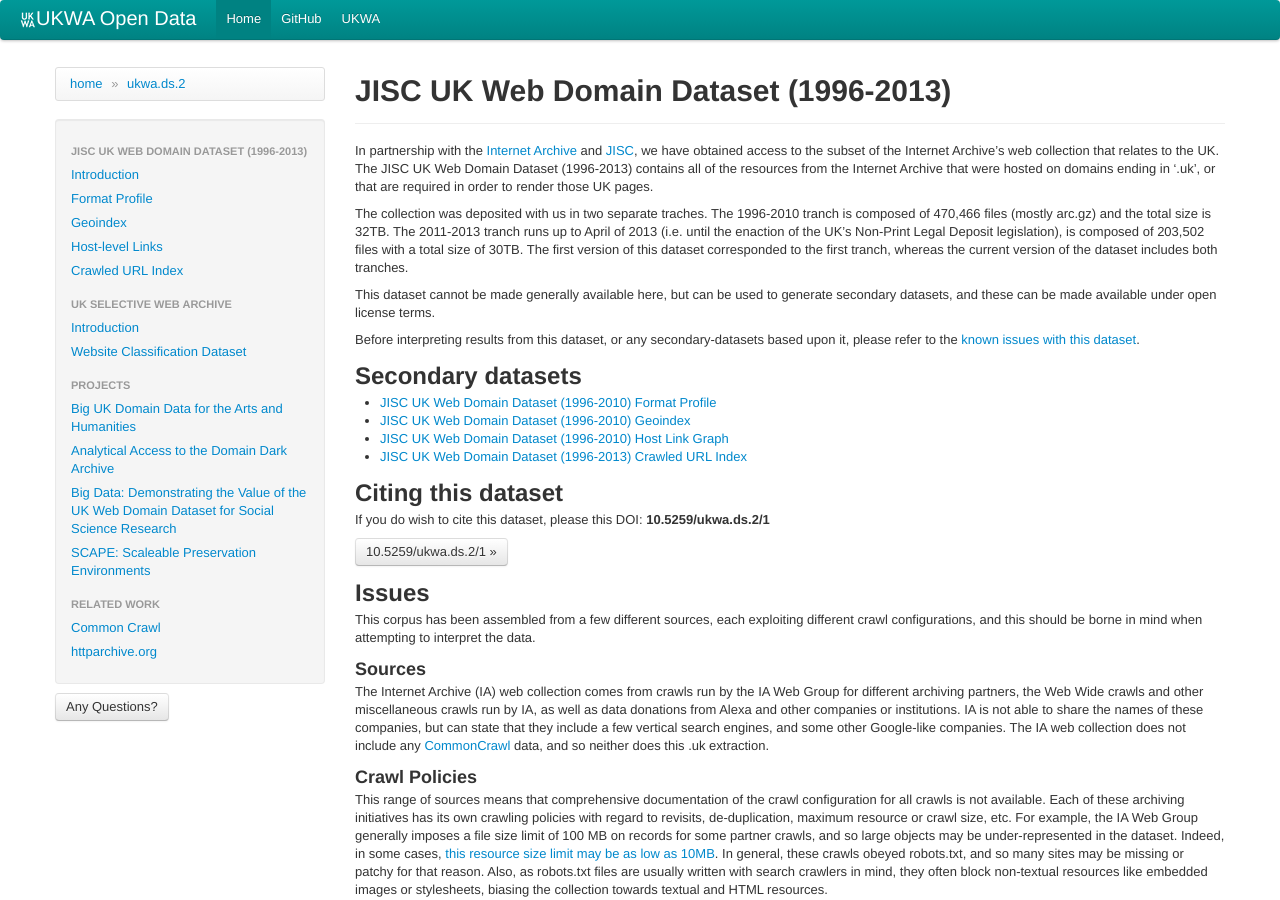
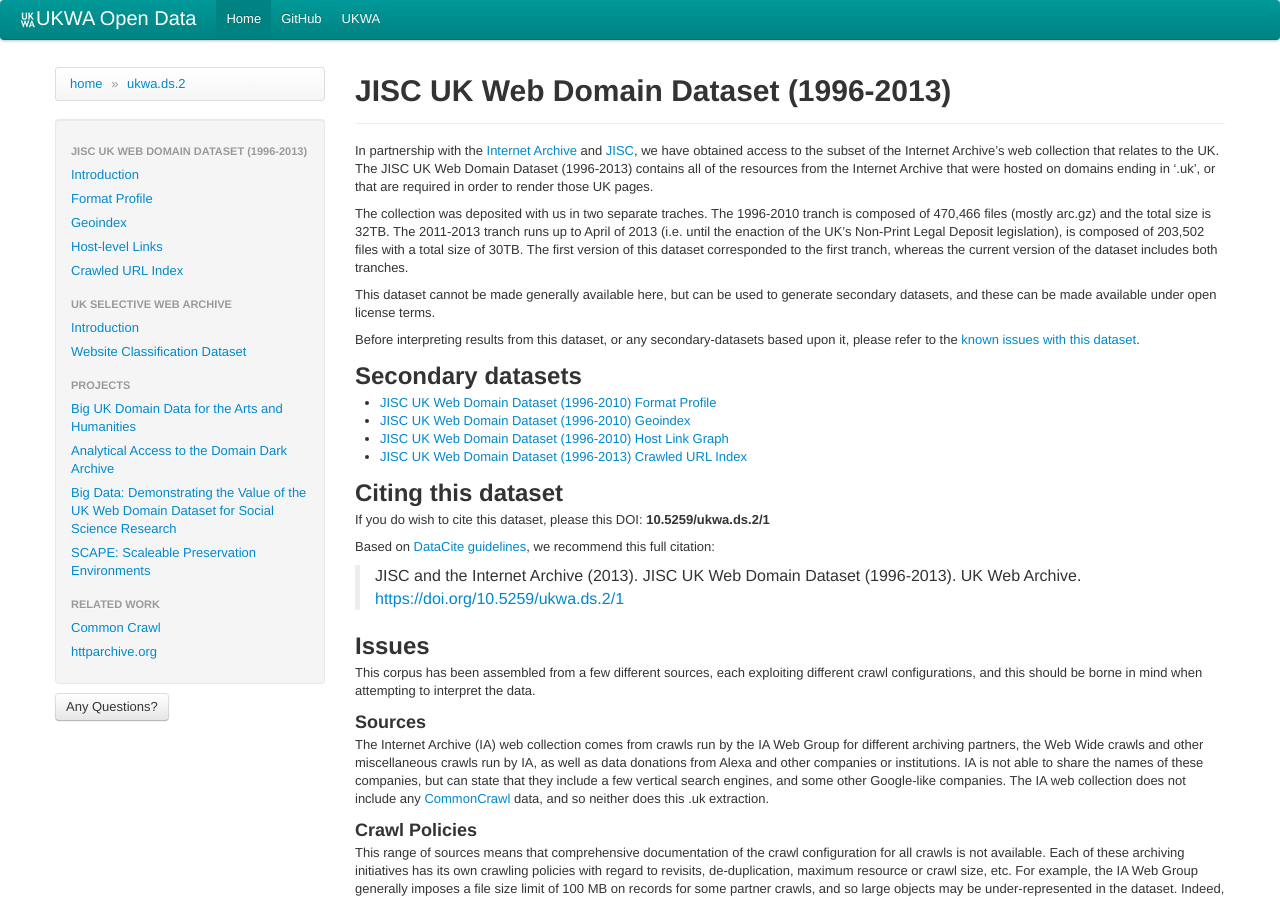
Before and after one commit to ukwa/opendata, a Jekyll site: the page built from ukwa.ds.2/index.md, in a window 1280 px wide and 900 px high. Built offline with Jekyll 4.4.1, drawn with Linux system fonts in a browser that asks for light colours.

Commit message:
Add citation format.

```diff
--- a/_includes/cite_doi.md
+++ b/_includes/cite_doi.md
@@ -3,4 +3,6 @@ Citing this dataset
 
 If you do wish to cite this dataset, please this DOI: **{{ page.doi }}**
 
-<a class="btn" href="http://dx.doi.org/{{ page.doi }}">{{ page.doi }}  »</a>
+Based on [DataCite guidelines](https://www.datacite.org/cite-your-data.html), we recommend this full citation:
+
+> {{ page.creators }} ({{ page.year }}). {{ page.title }}. {{ page.publisher}}. <a href="https://doi.org/{{ page.doi }}">https://doi.org/{{ page.doi }}</a>
--- a/ukwa.ds.2/index.md
+++ b/ukwa.ds.2/index.md
@@ -2,6 +2,9 @@
 layout: bootstrap
 title: JISC UK Web Domain Dataset (1996-2013)
 doi: 10.5259/ukwa.ds.2/1
+creators: JISC and the Internet Archive
+year: 2013
+publisher: UK Web Archive
 ---
 
 In partnership with the [Internet Archive](http://www.archive.org/) and [JISC](http://www.jisc.ac.uk/), we have obtained access to the subset of the Internet Archive's web collection that relates to the UK. The JISC UK Web Domain Dataset (1996-2013) contains all of the resources from the Internet Archive that were hosted on domains ending in '.uk', or that are required in order to render those UK pages.
```
